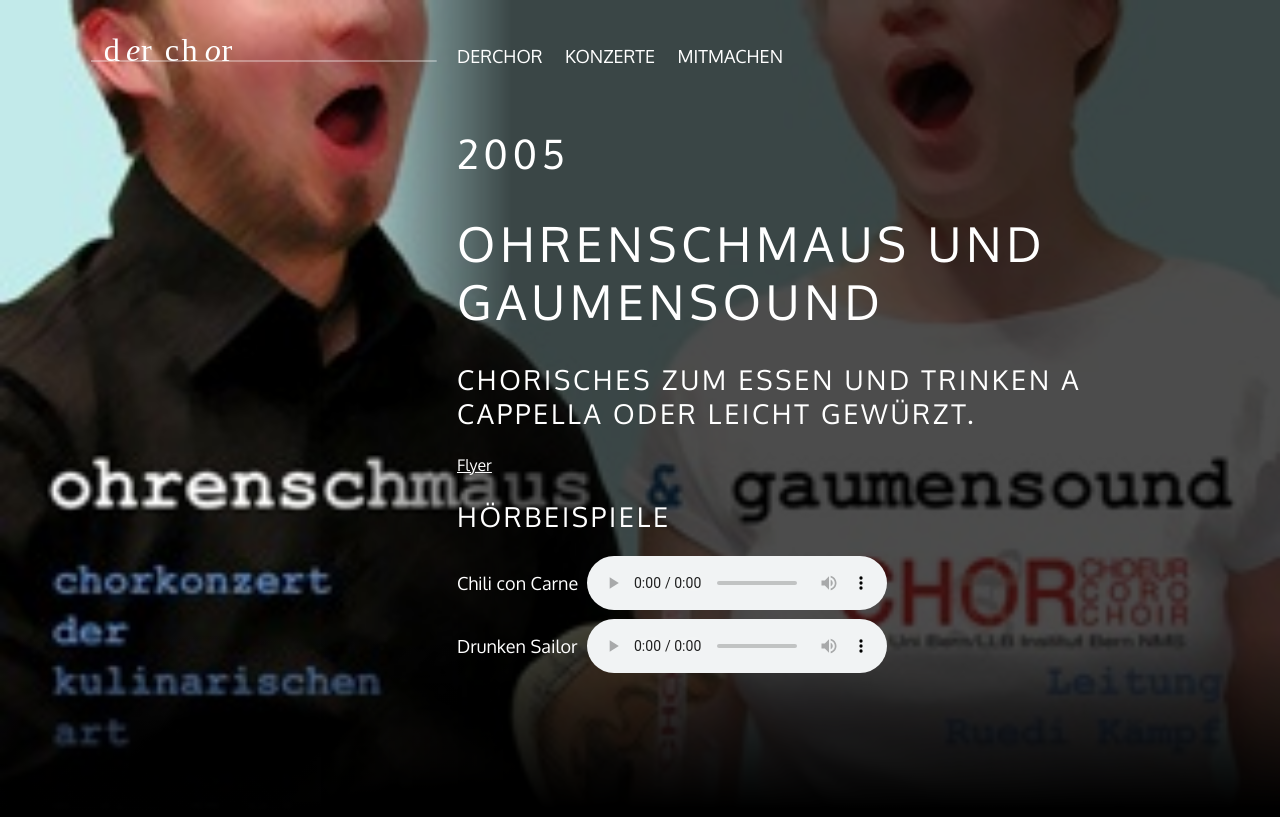
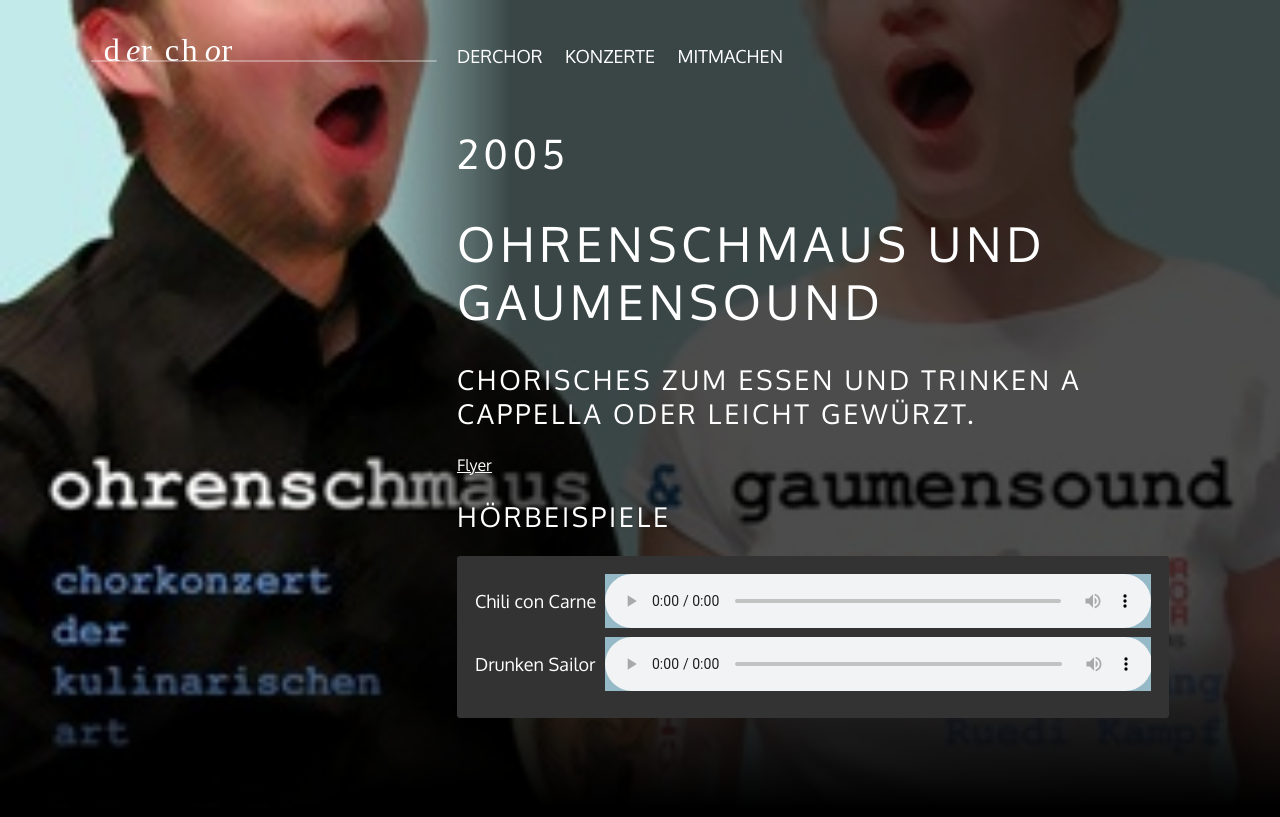
Before and after one commit to derchor/website, a Jekyll site: the page built from _concerts/2005.md, in a window 1280 px wide. Shown: the top 817 px of the page. Built offline with Jekyll 4.4.1, drawn with Linux system fonts in a browser that asks for light colours.

Commit message:
styling audio

```diff
--- a/_config.yml
+++ b/_config.yml
@@ -26,6 +26,9 @@ defaults:
     background_opacity: 0.5
     background_blur: 1px
     font_color: white
+    songs:
+      - title: ''
+        audio_path: ''
 - scope:
     path: ''
     type: concerts
--- a/_layouts/konzerte.html
+++ b/_layouts/konzerte.html
@@ -23,14 +23,15 @@
 
   {% if page.songs.first.audio_path != '' %}
     <h2>Hörbeispiele</h2>
-    <p class="audio-list">
+    <div class="audio-list">
       {% for song in page.songs %}
         <div class="audio">
           <div class="audio-title">{{song.title}}</div>
           <audio src="{{song.audio_path}}" controls preload="metadata"></audio>
         </div>
       {% endfor %}
-    </p>
+    </div>
+
     <script type="text/javascript">
       var songs = document.getElementsByTagName('audio');
 
--- a/_sass/module/_audio.scss
+++ b/_sass/module/_audio.scss
@@ -1,6 +1,10 @@
 .audio-list {
   width: 100%;
   max-width: 100%;
+  background-color: #333;
+  color: whitw;
+  padding: 1em;
+  border-radius: 3px;
 }
 .audio {
   display: flex;
@@ -10,9 +14,12 @@
 
   .audio-title {
     margin-right: 0.5em;
+    flex: 0 0 auto;
 
   }
 
   audio {
+    flex: 1 0 auto;
+    background-color: #95B9C7;
   }
 }
```
Also changed, not shown: _concerts/2003.md (+0 -3 lines), _concerts/2014.md (+4 -0 lines), _concerts/_defaults.md (+8 -2 lines).
